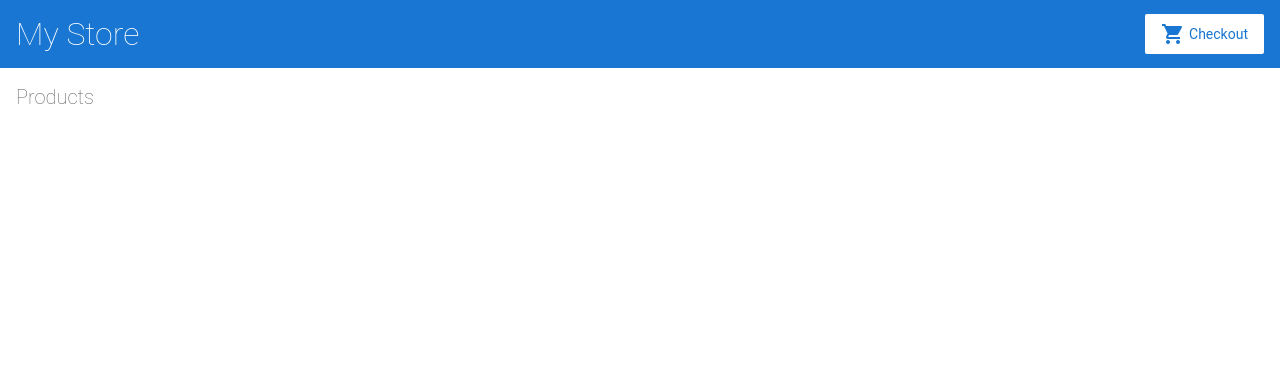
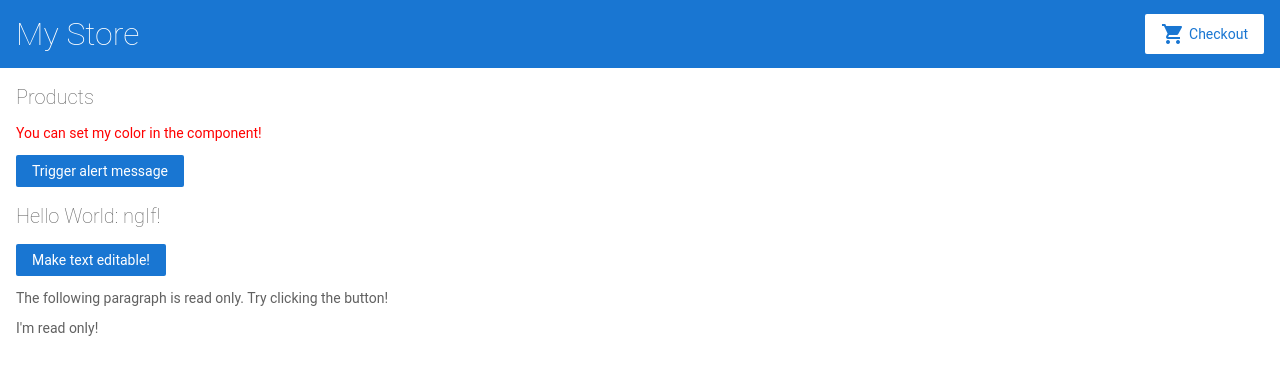
Before and after one commit to DiPrkp/angular-ivy-efgocb, an Angular app: page / in a window 1280 px wide. Shown: the top 374 px of the page. Built offline with nearby package versions, Linux system fonts and the light colour scheme.

Commit message:
2 files modified

```diff
--- a/src/app/product-list/product-list.component.html
+++ b/src/app/product-list/product-list.component.html
@@ -1,5 +1,30 @@
 <h2>Products</h2>
 
+<p
+  [id]="sayHelloId"
+  [style.color]="fontColor">
+  You can set my color in the component!
+</p>
+
+<button
+  [disabled]="canClick"
+  (click)="sayMessage()">
+  Trigger alert message
+</button>
+
+<h2>Hello World: ngIf!</h2>
+
+<button (click)="onEditClick()">Make text editable!</button>
+
+<div *ngIf="canEdit; else noEdit">
+    <p>You can edit the following paragraph.</p>
+</div>
+
+<ng-template #noEdit>
+    <p>The following paragraph is read only. Try clicking the button!</p>
+</ng-template>
+
+<p [contentEditable]="canEdit">{{ message }}</p>
 
 <!--
 Copyright Google LLC. All Rights Reserved.
--- a/src/app/product-list/product-list.component.ts
+++ b/src/app/product-list/product-list.component.ts
@@ -10,6 +10,26 @@ import { products } from '../products';
 export class ProductListComponent {
   products = products;
 
+  fontColor = 'red';
+  sayHelloId = 2;
+  canClick = false;
+
+  message = 'I\'m read only!';
+  canEdit = false;
+
+  sayMessage() {
+    alert(this.message);
+  }
+
+  onEditClick() {
+    this.canEdit = !this.canEdit;
+    if (this.canEdit) {
+      this.message = 'You can edit me!';
+    } else {
+      this.message = 'I\'m read only!';
+    }
+  }
+
   share() {
     window.alert('The product has been shared!');
   }
```
